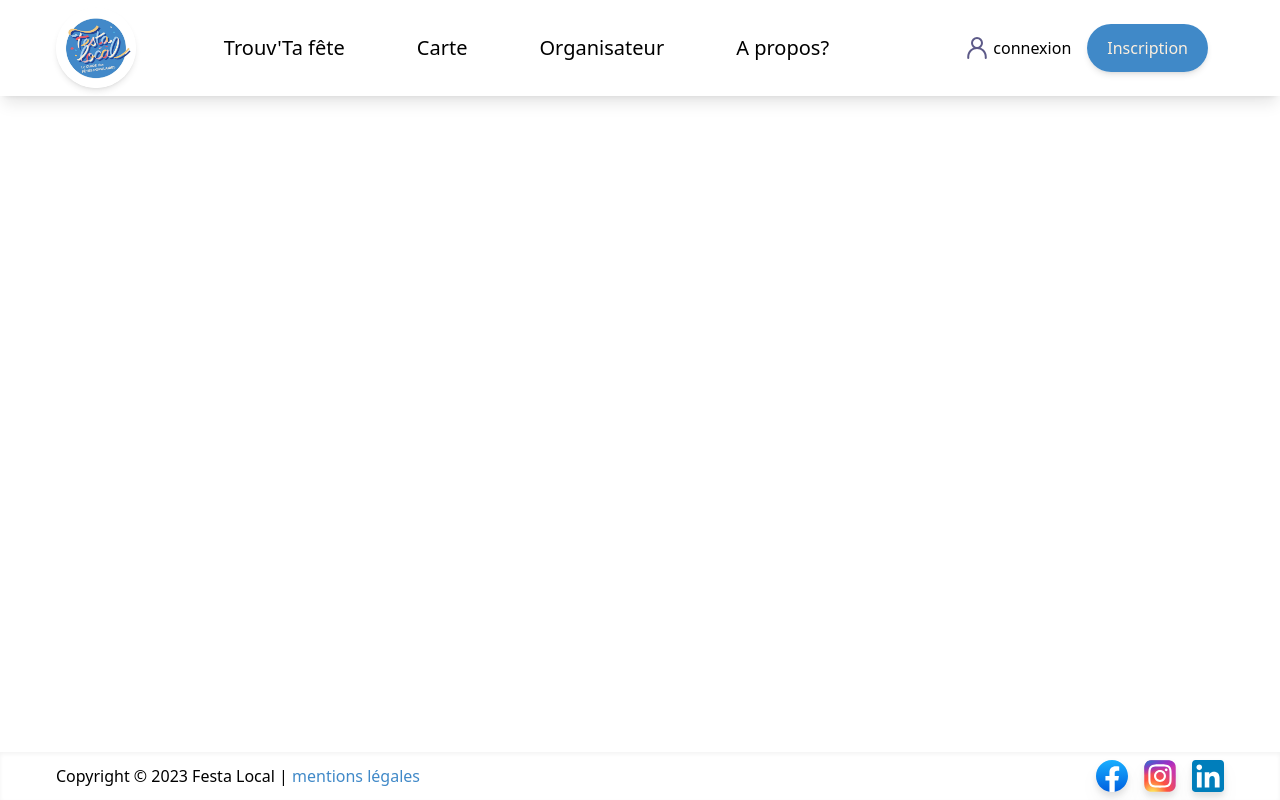
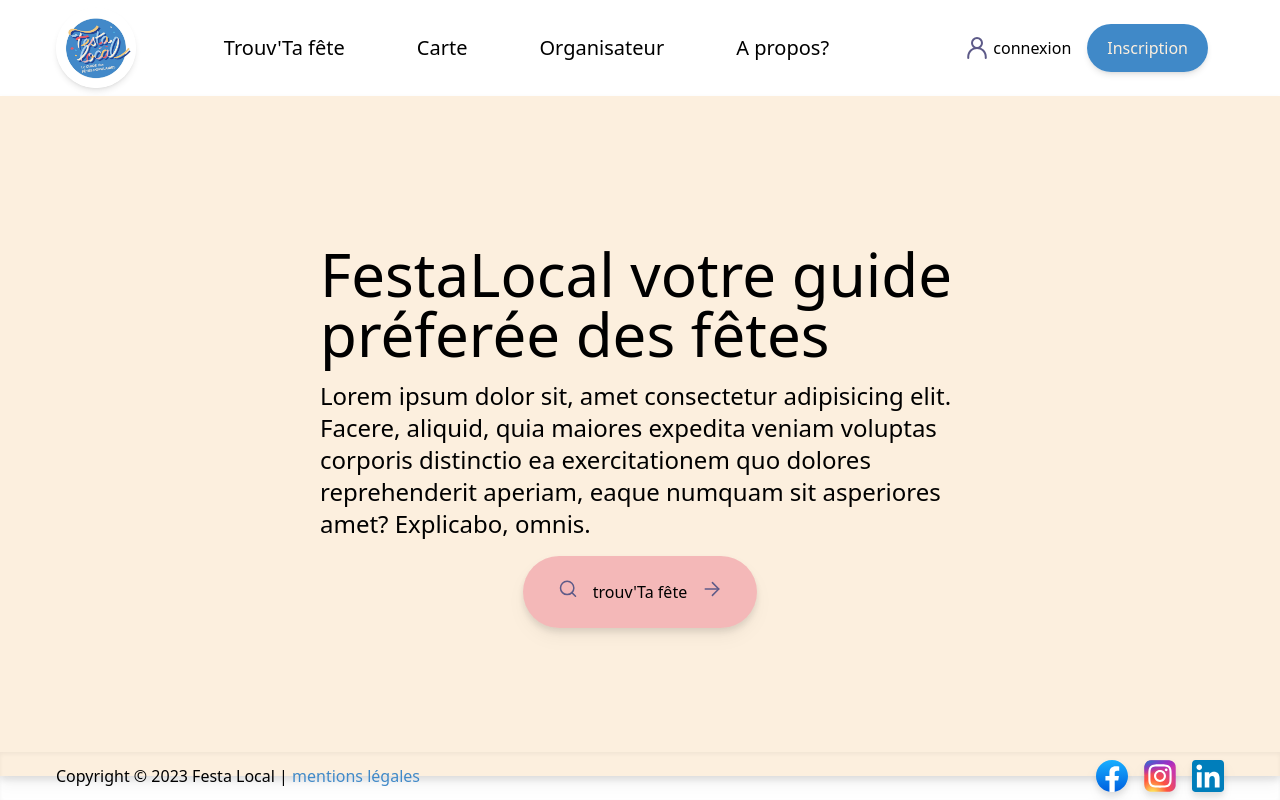
Before and after one commit to festalocal/Website, a React (Vite) app: page / in a window 1280 px wide. Built offline with nearby package versions, Linux system fonts and the light colour scheme.

Commit message:
Ajout de la Hero Banner Debut de la page d'accueil

```diff
--- a/src/App.tsx
+++ b/src/App.tsx
@@ -1,13 +1,13 @@
 // Page components imports
 import Navbar from "./components/Navbar";
 import Footer from "./components/Footer";
+import HeroBanner from "./components/HeroBanner";
 
 function App() {
   return (
     <>
-      <header>
-        <Navbar></Navbar>
-      </header>
+      <Navbar></Navbar>
+      <HeroBanner></HeroBanner>
       <Footer
         fb_link="https://www.facebook.com/profile.php?id=100087768589954"
         insta_link="https://www.instagram.com/festa.local/"
--- /dev/null
+++ b/src/components/HeroBanner.tsx
@@ -0,0 +1,34 @@
+function HeroBanner() {
+  return (
+    <>
+      <div className="w-full bg-festa-beige drop-shadow-lg">
+        <div className="max-w-lg xl:max-w-2xl px-4 mx-auto flex flex-col justify-center align-center min-h-[85vh] mt-24 items-center gap-4">
+          <div>
+            <h1 className="font-medium text-4xl lg:text-5xl xl:text-6xl">
+              FestaLocal votre guide préferée des fêtes
+            </h1>
+          </div>
+          <div>
+            <p className="font-normal lg:text-xl xl:text-2xl">
+              Lorem ipsum dolor sit, amet consectetur adipisicing elit. Facere,
+              aliquid, quia maiores expedita veniam voluptas corporis distinctio
+              ea exercitationem quo dolores reprehenderit aperiam, eaque numquam
+              sit asperiores amet? Explicabo, omnis.
+            </p>
+          </div>
+          <div>
+            <a href="#">
+              <button className="flex flex-row px-9 py-6 bg-festa-pink hover:bg-festa-light-blue rounded-full drop-shadow-lg">
+                <img src="/search_icon.svg"></img>
+                <p className="px-4 text-black">trouv'Ta fête</p>
+                <img src="/right_arrow.svg"></img>
+              </button>
+            </a>
+          </div>
+        </div>
+      </div>
+    </>
+  );
+}
+
+export default HeroBanner;
--- a/src/components/Navbar.tsx
+++ b/src/components/Navbar.tsx
@@ -7,7 +7,7 @@
 function Navbar() {
   return (
     <>
-      <nav className="bg-white z-100 flex flex-row justify-between fixed shadow-lg w-full top-0 left-0 px-14 py-2">
+      <nav className="bg-white flex flex-row justify-between fixed shadow-lg w-full top-0 left-0 px-14 py-2">
         {/* Clickable logo container */}
         <div className="rounded-full">
           <a href="#" className="flex items-center">
```
Also changed, not shown: public/right_arrow.svg (added), public/search_icon.svg (added).
